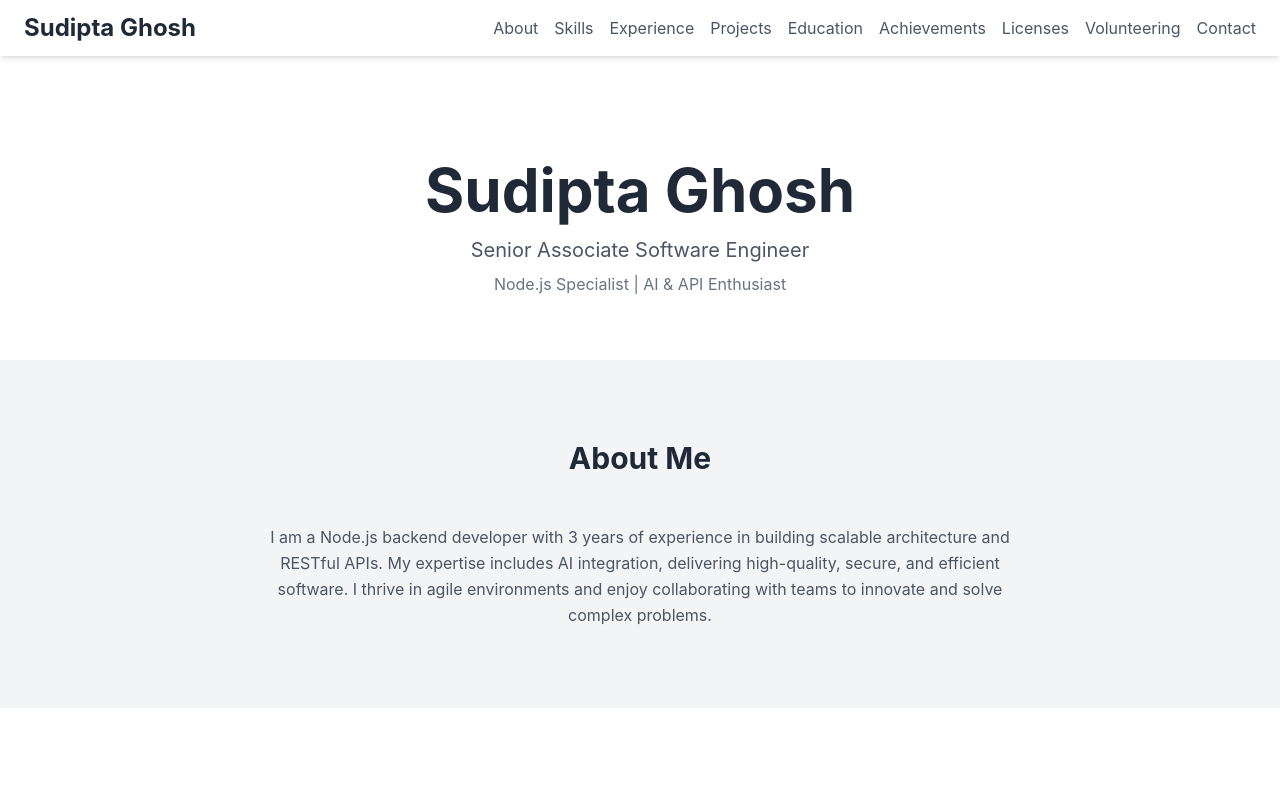
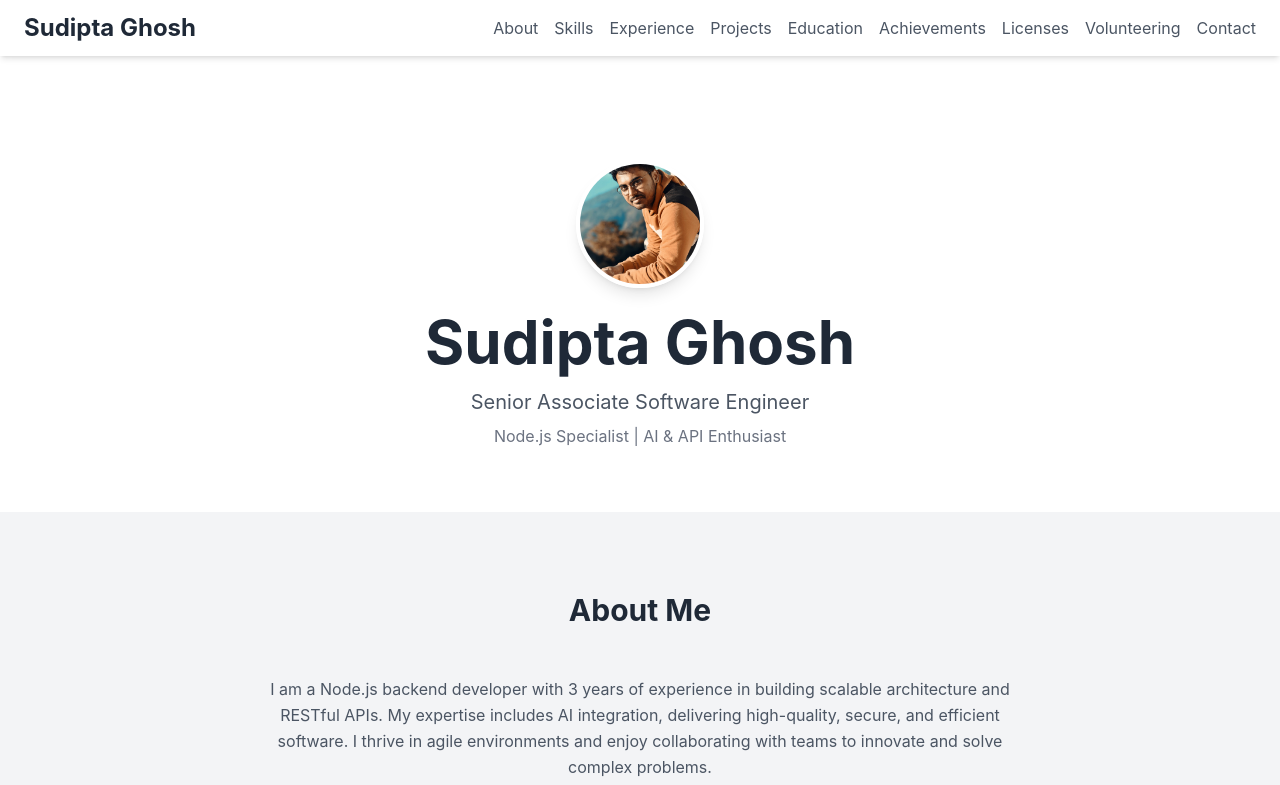
Before and after one commit to sudipt0ghosh/cv, a plain HTML site: page index.html in a window 1280 px wide. Shown: the top 785 px of the page. Drawn offline with nearby package versions, Linux system fonts and the light colour scheme.

Commit message:
Implement code changes to enhance functionality and improve performance

```diff
--- a/index.html
+++ b/index.html
@@ -94,6 +94,7 @@
 
     <header id="home" class="pt-24 bg-white">
         <div class="container mx-auto px-6 py-16 text-center">
+            <img src="1673845171883.jpg" alt="Sudipta Ghosh Profile Picture" class="w-32 h-32 rounded-full mx-auto mb-6 object-cover shadow-lg border-4 border-white">
             <h1 class="text-4xl md:text-6xl font-bold text-gray-800">Sudipta Ghosh</h1>
             <p class="mt-4 text-lg md:text-xl text-gray-600">Senior Associate Software Engineer</p>
             <p class="mt-2 text-gray-500">Node.js Specialist | AI & API Enthusiast</p>
```
Also changed, not shown: 1673845171883.jpg (added).
